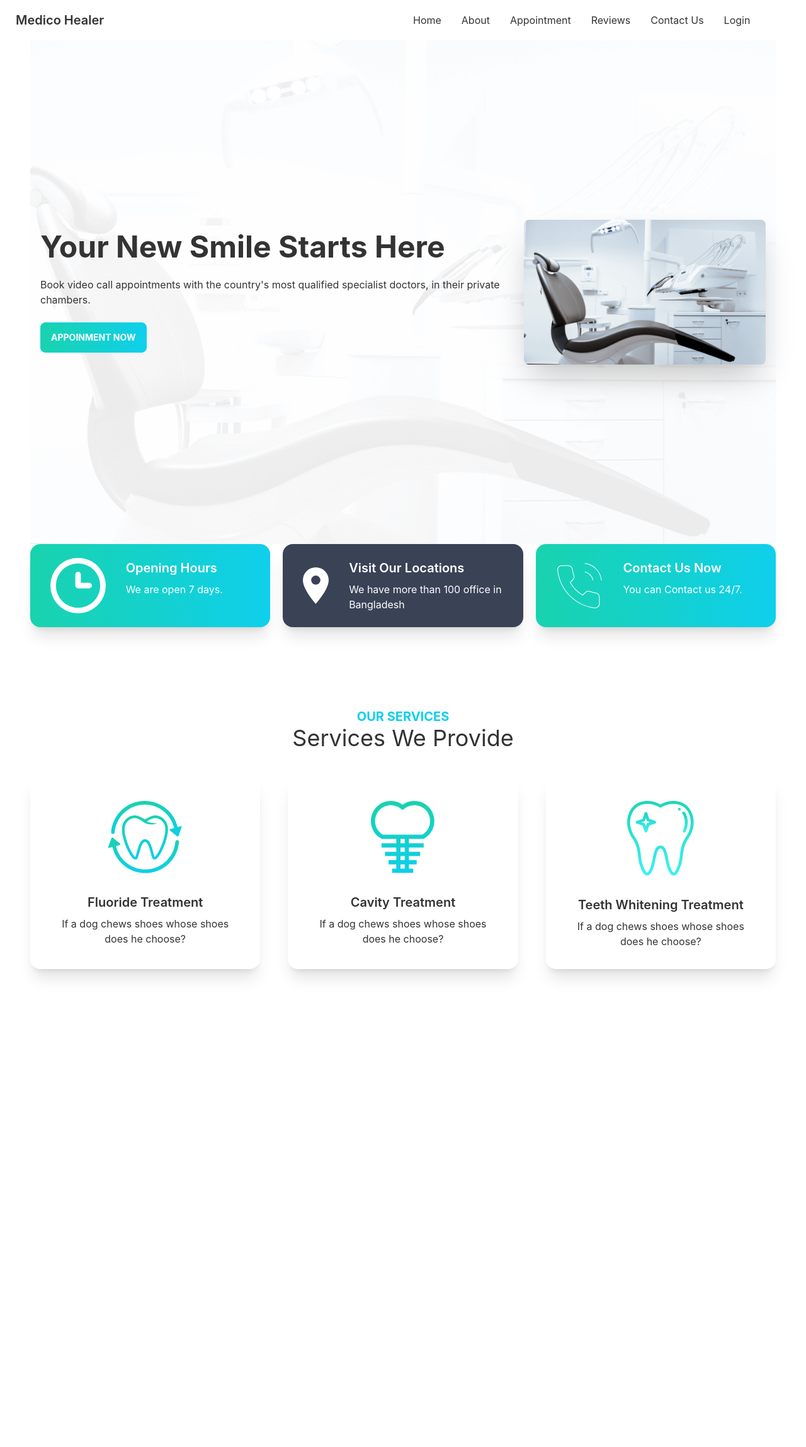
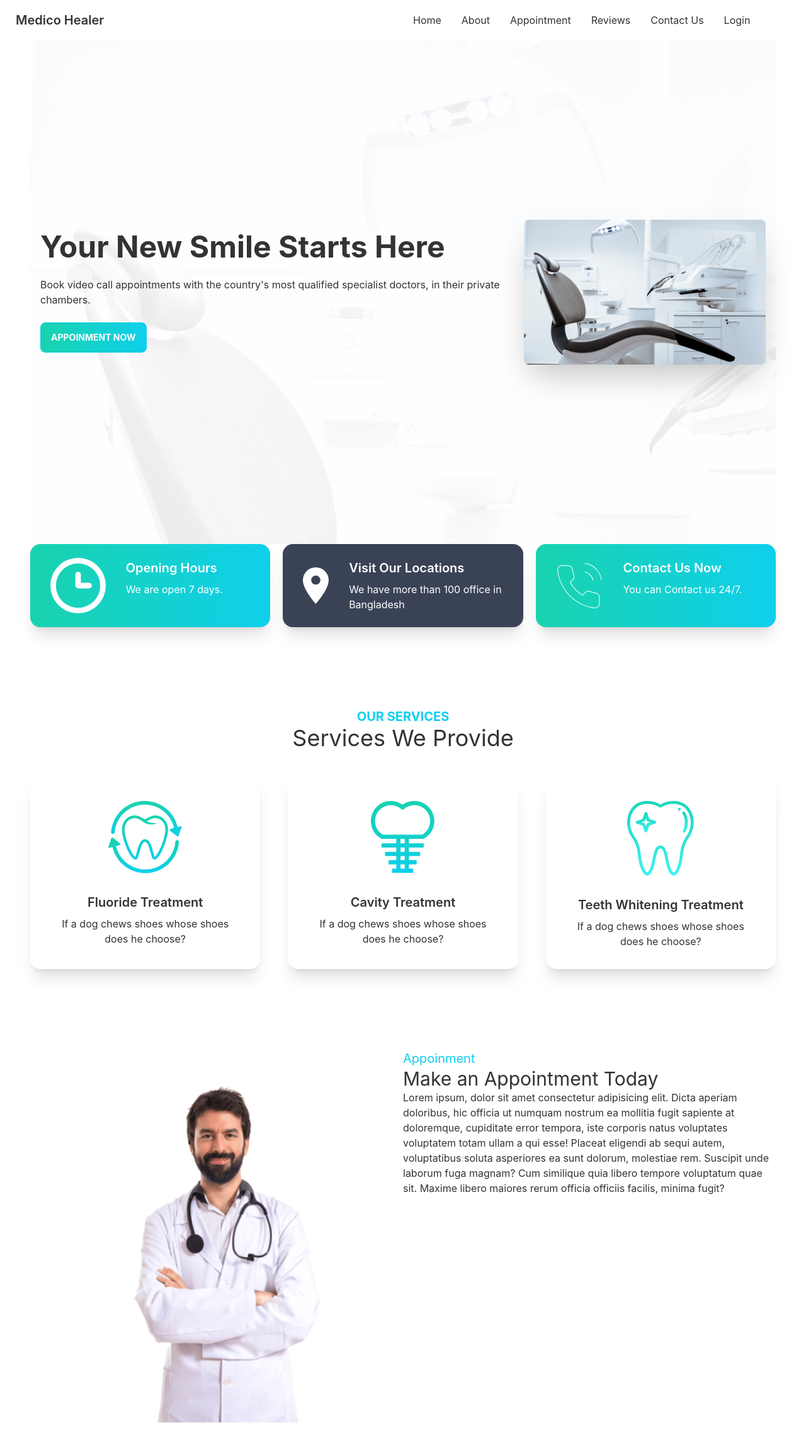
Before and after one commit to arnobtarafder/medico-healer, a React (Create React App) app: page / in a window 1280 px wide. Shown: the top 2298 px of the page at 63% size. Before the commit the page ends 1715 px from the top, so only its background shows below. Built offline with nearby package versions, Linux system fonts and the light colour scheme.

Commit message:
add: appoinment banner at home

```diff
--- a/src/Components/Banner/Banner.css
+++ /dev/null
@@ -1,3 +0,0 @@
-.background-banner-image {
-    background-image: url(../../assets/images/bg.png);
-}
--- a/src/Components/Banner/Banner.js
+++ b/src/Components/Banner/Banner.js
@@ -1,10 +1,12 @@
 import React from 'react';
 import chair from "../../assets/images/chair.png";
-import "./Banner.css";
+import bg from "../../assets/images/bg.png"
 
 const Banner = () => {
     return (
-        <div className="hero min-h-screen background-banner-image">
+        <div style={{
+          background: `url(${bg})`
+        }} className="hero min-h-screen">
         <div className="hero-content flex-col lg:flex-row-reverse">
           <img src={chair} className="max-w-sm rounded-lg shadow-2xl" alt="" />
           <div>
--- /dev/null
+++ b/src/Components/MakeAppointmentBanner/MakeAppointmentBanner.js
@@ -0,0 +1,19 @@
+import React from 'react';
+import doctor from "../../assets/images/doctor.png"
+
+const MakeAppointmentBanner = () => {
+    return (
+        <section className='flex'>
+            <div className='flex-1'>
+                <img src={doctor} alt="" />
+            </div>
+            <div className='flex-1'>
+                <h3 className="text-xl text-primary">Appoinment</h3>
+                <h3 className="text-3xl">Make an Appointment Today</h3>
+                <p>Lorem ipsum, dolor sit amet consectetur adipisicing elit. Dicta aperiam doloribus, hic officia ut numquam nostrum ea mollitia fugit sapiente at doloremque, cupiditate error tempora, iste corporis natus voluptates voluptatem totam ullam a qui esse! Placeat eligendi ab sequi autem, voluptatibus soluta asperiores ea sunt dolorum, molestiae rem. Suscipit unde laborum fuga magnam? Cum similique quia libero tempore voluptatum quae sit. Maxime libero maiores rerum officia officiis facilis, minima fugit?</p>
+            </div>
+        </section>
+    );
+};
+
+export default MakeAppointmentBanner;
--- a/src/Components/Services/Services.js
+++ b/src/Components/Services/Services.js
@@ -28,7 +28,7 @@ const Services = () => {
     ]
 
     return (
-        <div className='my-32'>
+        <section className='my-32'>
             <div className="text-center">
                 <h3 className='text-primary text-xl font-bold uppercase'>Our Services</h3>
                 <h3 className='text-4xl'>Services We Provide</h3>
@@ -42,7 +42,7 @@ const Services = () => {
                     ></Service>)
                 }
             </div>
-        </div>
+        </section>
     );
 };
 
--- a/src/Pages/Home/Home.js
+++ b/src/Pages/Home/Home.js
@@ -1,6 +1,7 @@
 import React from 'react';
 import Banner from '../../Components/Banner/Banner';
 import Information from '../../Components/Information/Information';
+import MakeAppointmentBanner from '../../Components/MakeAppointmentBanner/MakeAppointmentBanner';
 import Services from '../../Components/Services/Services';
 
 const Home = () => {
@@ -9,6 +10,7 @@ const Home = () => {
             <Banner />
             <Information />
             <Services />
+            <MakeAppointmentBanner />
         </div>
     );
 };
```
